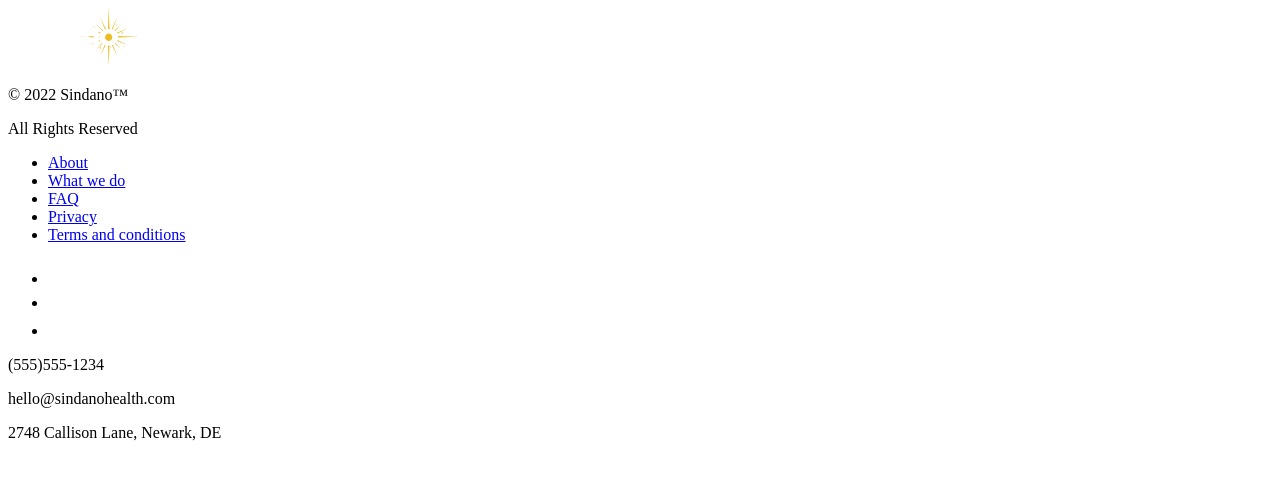
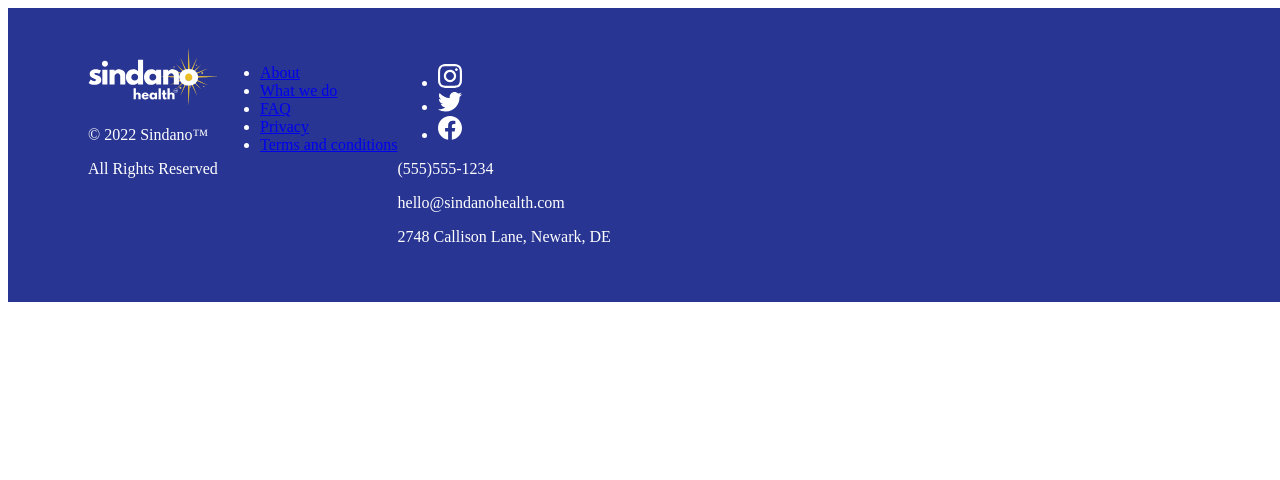
Before and after one commit to teamsindano/sindano, a React (Create React App) app: page / in a window 1280 px wide. Shown: the top 480 px of the page. Built offline with nearby package versions, Linux system fonts and the light colour scheme.

Commit message:
style background

```diff
--- a/package.json
+++ b/package.json
@@ -9,6 +9,7 @@
     "react": "^18.2.0",
     "react-dom": "^18.2.0",
     "react-scripts": "5.0.1",
+    "styled-components": "^5.3.6",
     "web-vitals": "^2.1.4"
   },
   "scripts": {
--- a/src/Components/Footer.js
+++ b/src/Components/Footer.js
@@ -3,17 +3,31 @@ import whiteLogo from '../images/sindano_health_logo_white.svg';
 import instagram from '../images/social/icon_instagram.svg';
 import twitter from '../images/social/icon_twitter.svg';
 import facebook from '../images/social/icon_facebook.svg';
+import styled from 'styled-components';
+
+const StyledFooter = styled.footer`
+  max-width: 1440px;
+  background: #283592;
+  color: white;
+  width: 100%;
+`;
+
+const Wrapper = styled.div`
+  padding: 40px 80px;
+  display: flex;
+`;
+const FirstColumn = styled.div``;
 
 function Footer() {
   const currentYear = new Date().getFullYear();
   return (
-    <footer>
-      <div>
-        <div>
+    <StyledFooter>
+      <Wrapper>
+        <FirstColumn>
           <img src={whiteLogo} alt="Sindano logo"></img>
           <p>&copy; {currentYear} Sindano&#8482;</p>
           <p>All Rights Reserved</p>
-        </div>
+        </FirstColumn>
         <nav>
           <ul>
             <li>
@@ -57,8 +71,8 @@ function Footer() {
             <p>2748 Callison Lane, Newark, DE</p>
           </div>
         </div>
-      </div>
-    </footer>
+      </Wrapper>
+    </StyledFooter>
   );
 }
 
```
Also changed, not shown: 1 other file (tests, documents, lock files or other folders).
